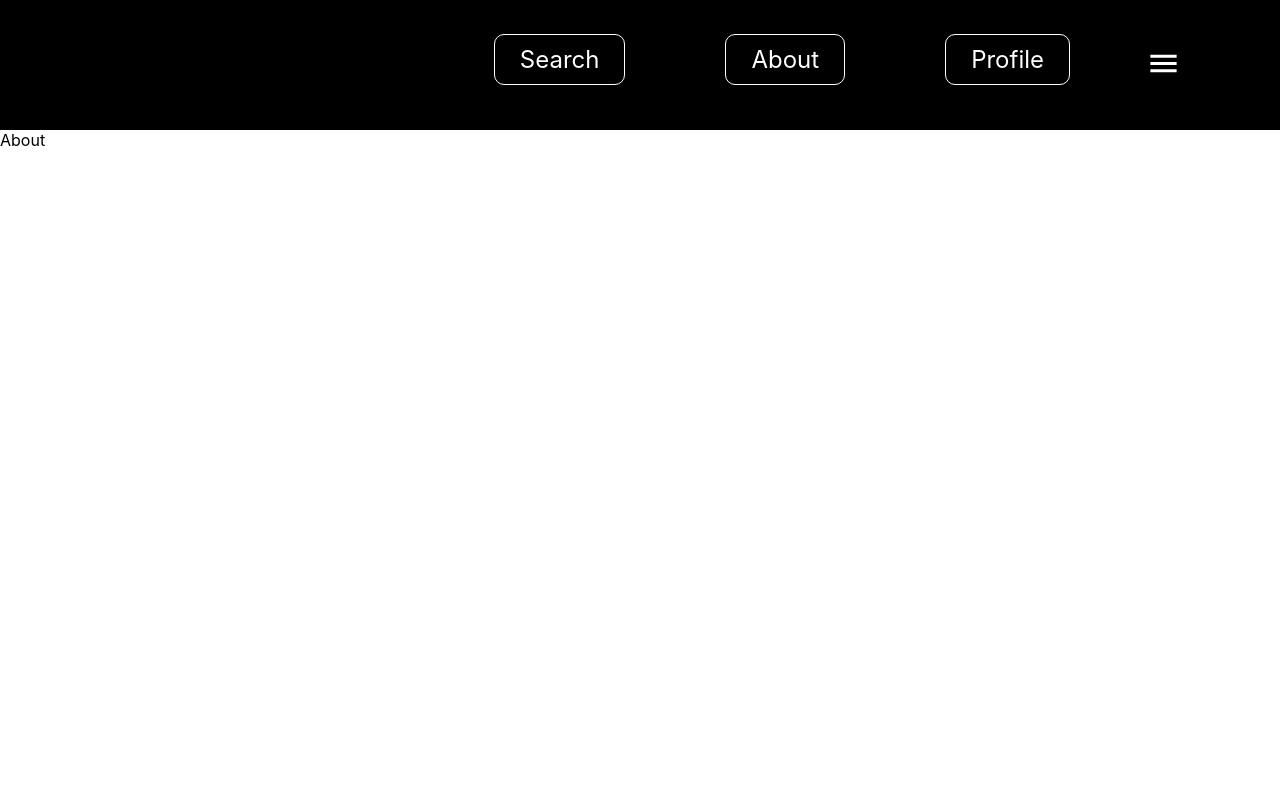
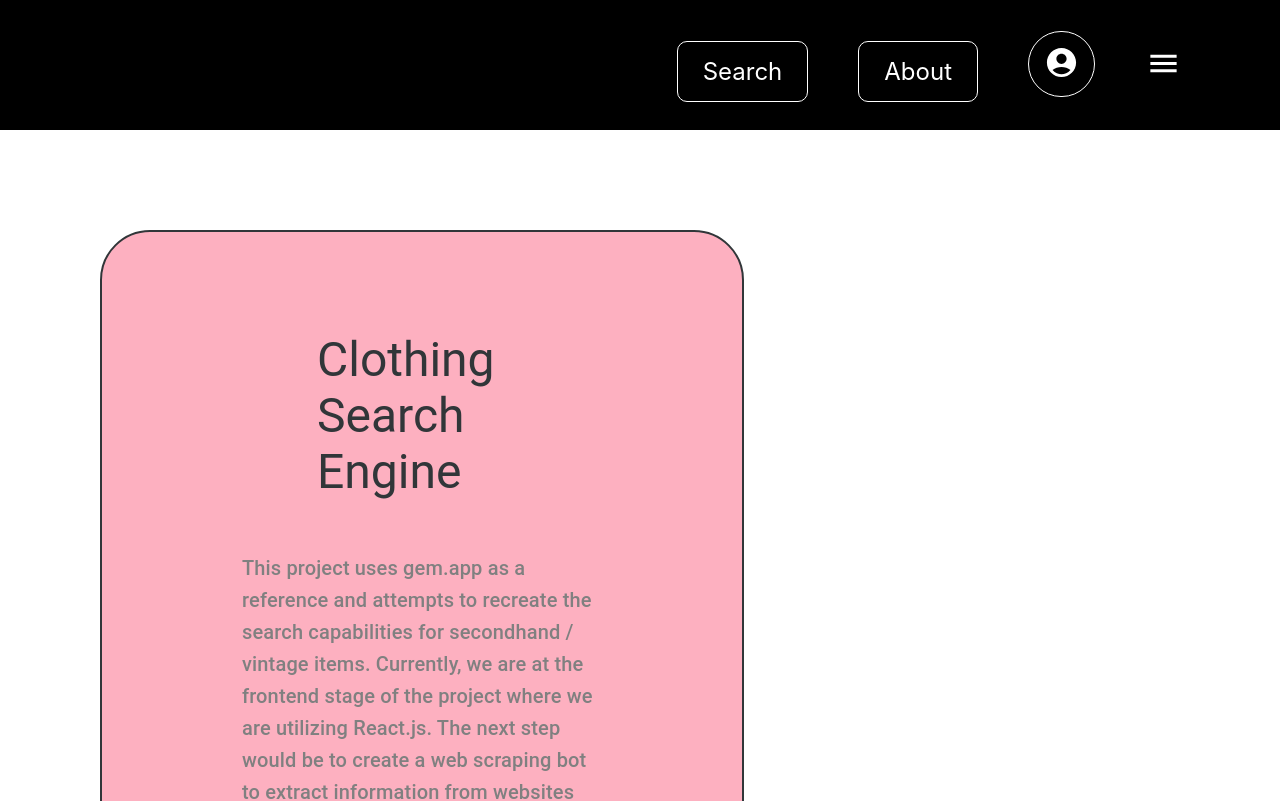
Before and after one commit to antonclayton/CLOTH-APP, a React (Create React App) app: page /about in a window 1280 px wide. Shown: the top 801 px of the page. Built offline with nearby package versions, Linux system fonts and the light colour scheme.

Commit message:
changed navbar profile icon (not centered :/ ) and added about page with minimal styling (needs better styling)

```diff
--- a/src/components/Navbar.js
+++ b/src/components/Navbar.js
@@ -3,6 +3,7 @@ import { Link } from 'react-router-dom';
 import { Stack } from '@mui/material';
 import '../styles/Navbar.css'
 import MenuIcon from '@mui/icons-material/Menu';
+import AccountCircle from '@mui/icons-material/AccountCircle'
 
 const Navbar = () => {
 
@@ -35,22 +36,18 @@ const Navbar = () => {
     alignItems='baseline'
     backgroundColor="#000000">
 
-        <Stack className='leftSide'>
-
-        </Stack>
-
         <Stack className='rightSide'
         justifyContent='center'
         direction='row'
         height='40px'
         margin='45px 100px'>
           <div className={openLinks ? 'open' : 'closed'}>
-            <Link to='/' className='link' style={{margin:'30px 50px', padding: '10px 25px', color: 'white', fontSize: '24px', textDecoration: 'none', border: '1px solid white', borderRadius: '10px'}}>Search</Link>
-            <Link to='/about' className='link'style={{margin: '30px 50px', padding: '10px 25px', color: 'white', fontSize: '24px', textDecoration: 'none', border: '1px solid white', borderRadius: '10px'}}>About</Link>
-            <Link to='/profile' className='link' style={{margin:'30px 50px', padding: '10px 25px', color: 'white', fontSize: '24px', textDecoration: 'none', border: '1px solid white', borderRadius: '10px'}}>Profile</Link>
+            <Link to='/' className='link' style={{margin:'25px 25px', padding: '15px 25px', color: 'white', fontSize: '24px', textDecoration: 'none', border: '1px solid white', borderRadius: '10px'}}>Search</Link>
+            <Link to='/about' className='link'style={{margin: '25px 25px', padding: '15px 25px', color: 'white', fontSize: '24px', textDecoration: 'none', border: '1px solid white', borderRadius: '10px'}}>About</Link>
+            <Link to='/profile' className='link' style={{margin:'30px 25px', padding: '25px 15px 10px 15px', color: 'white', fontSize: '24px', textDecoration: 'none', border: '1px solid white', borderRadius: '50px'}}><AccountCircle fontSize='large'/></Link>
           </div>
 
-          <button onClick={toggleNavbar} id='toggle' ><MenuIcon fontSize='large'/></button>
+          <button onClick={toggleNavbar} id='toggle'><MenuIcon fontSize='large'/></button>
         </Stack>
     </Stack>
   )
--- a/src/pages/About.js
+++ b/src/pages/About.js
@@ -1,8 +1,34 @@
 import React from 'react'
+import { Stack, Typography, Box, Container } from '@mui/material';
 
 const About = () => {
   return (
-    <div>About</div>
+    <Box style={{width: '50%'}} direction='row' alignItems='center'
+    backgroundColor='#FDB0C0'
+    margin='100px 0px 100px 100px'
+    border='2px solid #313639'
+    borderRadius='50px'>
+      <Stack
+      direction='column'
+      alignItems='flex-start'
+      justifyContent='center'
+      spacing={4}
+      margin='100px 140px'
+      >
+        <Typography variant='h3' padding='0px 75px' color='#313639'>
+          Clothing Search Engine
+        </Typography>
+
+        <Typography variant='h6' padding='20px 0px' color='grey'>
+          This project uses gem.app as a reference and attempts to recreate the search capabilities for
+          secondhand / vintage items. Currently, we are at the frontend stage of the project where we are
+          utilizing React.js. The next step would be to create a web scraping bot to extract information
+          from websites such as Grailed. Then, we would need to figure out how to use our search engine to connect to that information
+        </Typography>
+      </Stack>
+
+      </Box>
+
   )
 }
 
```
